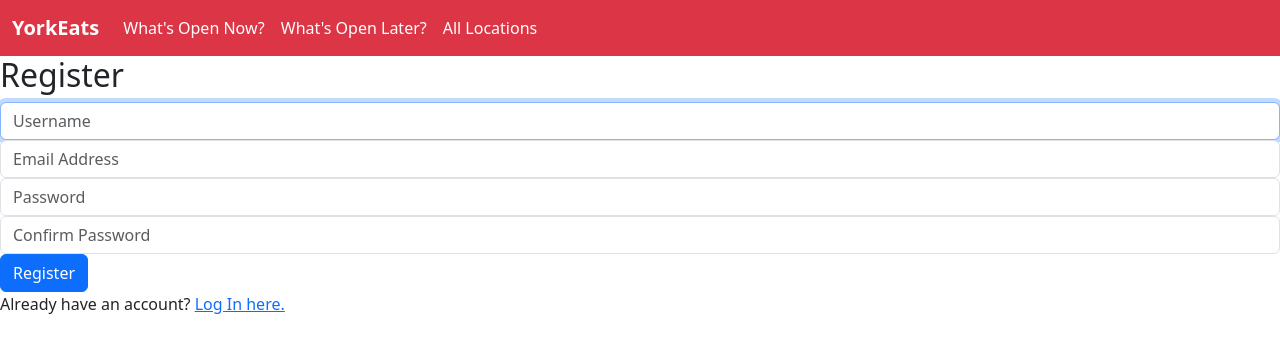
After one commit to sean-pj/YorkEats, a Django app: page /register in a window 1280 px wide. The commit adds this page. Shown: the top 353 px of the page. Run offline with Django 5.2, Linux system fonts and the light colour scheme.

Commit message:
Users and 5 star rating buttons

```diff
--- a/YorkEats/models.py
+++ b/YorkEats/models.py
@@ -1,4 +1,8 @@
 from django.db import models
+from django.contrib.auth.models import AbstractUser
+
+class User(AbstractUser):
+    pass
 
 # Create your models here.
 class Place(models.Model):
--- a/YorkEats/static/styles.css
+++ b/YorkEats/static/styles.css
@@ -5,3 +5,52 @@ h4 {
 #table > div {
     margin-bottom: 10px;
 }
+
+input[type="radio"]{
+    display: none;
+}
+
+label {
+    display: inline;
+    text-align: right;
+    /* Gets rid of whitespace, can also change html to do this with comments */
+    /* https://stackoverflow.com/questions/1931913/how-can-i-stop-the-new-line-from-adding-a-space-between-my-list-items-in-html */
+    /* float:left; */
+}
+
+input[type="radio"]+label{
+    color:black;
+    font-size: x-large;
+}
+
+input[type="radio"]:checked+label{
+    color:gold;
+    font-size: x-large;
+}
+
+/* https://tobiasahlin.com/blog/previous-sibling-css-has/ */
+
+label:has(~ input[type="radio"]:checked) {
+    color: gold;
+}
+
+input[type="radio"]+label:hover {
+    color: gold;
+}
+
+input[type="radio"]+label:has(~ input[type="radio"]+label:not(:checked):hover) {
+    color: gold;
+}
+
+/* <div>
+      <input type="radio" id="star5" name="rating" value="5" /><!--
+      --><label for="star5">★</label><!--
+      --><input type="radio" id="star4" name="rating" value="4" /><!--
+      --><label for="star4">★</label><!--
+      --><input type="radio" id="star3" name="rating" value="3" /><!--
+      --><label for="star3">★</label><!--
+      --><input type="radio" id="star2" name="rating" value="2" /><!--
+      --><label for="star2">★</label><!--
+      --><input type="radio" id="star1" name="rating" value="1" /><!--
+      --><label for="star1">★</label>
+    </div> */
--- a/YorkEats/templates/YorkEats/layout.html
+++ b/YorkEats/templates/YorkEats/layout.html
@@ -20,7 +20,7 @@
               <div class="collapse navbar-collapse text-white" id="navbarNav">
                 <ul class="navbar-nav">
                   <li class="nav-item">
-                    <a class="nav-link active text-white" aria-current="page" href="#">What's Open Now?</a>
+                    <a class="nav-link active text-white" aria-current="page" href="{% url 'index' %}">What's Open Now?</a>
                   </li>
                   <li class="nav-item">
                     <a class="nav-link text-white" href="#">What's Open Later?</a>
--- /dev/null
+++ b/YorkEats/templates/YorkEats/register.html
@@ -0,0 +1,30 @@
+{% extends "YorkEats/layout.html" %}
+
+{% block body %}
+
+    <h2>Register</h2>
+
+    {% if message %}
+        <div>{{ message }}</div>
+    {% endif %}
+
+    <form action="{% url 'register' %}" method="post">
+        {% csrf_token %}
+        <div class="form-group">
+            <input class="form-control" autofocus type="text" name="username" placeholder="Username">
+        </div>
+        <div class="form-group">
+            <input class="form-control" type="email" name="email" placeholder="Email Address">
+        </div>
+        <div class="form-group">
+            <input class="form-control" type="password" name="password" placeholder="Password">
+        </div>
+        <div class="form-group">
+            <input class="form-control" type="password" name="confirmation" placeholder="Confirm Password">
+        </div>
+        <input class="btn btn-primary" type="submit" value="Register">
+    </form>
+
+    Already have an account? <a href="{% url 'login' %}">Log In here.</a>
+
+{% endblock %}
--- a/YorkEats/urls.py
+++ b/YorkEats/urls.py
@@ -4,4 +4,7 @@ from . import views
 urlpatterns = [
     path("", views.index, name="index"),
     path("edit", views.edit, name="edit"),
+    path("register", views.register, name="register"),
+    path("login", views.login_view, name="login"),
+    path("logout", views.logout, name="logout")
 ]
--- a/YorkEats/views.py
+++ b/YorkEats/views.py
@@ -1,9 +1,12 @@
 from django.shortcuts import render
 from YorkEats.models import *
-from django.http import HttpResponse, JsonResponse
+from django.contrib.auth import authenticate, login, logout
+from django.http import HttpResponse, JsonResponse, HttpResponseRedirect
 from datetime import datetime
 from YorkEats.models import *
+from django.urls import reverse
 from django.db.models.functions import Length
+from django.db import IntegrityError
 import json
 from django.contrib.auth.decorators import login_required
 
@@ -35,9 +38,6 @@ def index(request):
                     date_format1 = '%I%p'
                     open_period.append(datetime.strptime(time, date_format1).time())
 
-        #Checks if location is open within the given time periods
-        place.is_open = False
-        place.save()
         for i in range(0, len(open_period) - 1, 2):
             if open_period[i] <= datetime.now().time() <= open_period[i + 1]:
                 place.is_open = True
@@ -54,7 +54,7 @@ def index(request):
         "dietary_options" : Place.objects.all().order_by(Length('dietary_options').desc()).first().dietary_options.split(", ")
     })
 
-# @login_required
+@login_required
 def edit(request):
 
     #Must be a post request
@@ -64,10 +64,61 @@ def edit(request):
     data = request.POST
     place = Place.objects.get(id=int(data.get("id")))
 
-    #Double check that the correct user is signed in
-    # if request.user != place.user:
-    #     return JsonResponse({"error": "Not signed in to the correct account"}, status=400)
+    # Double check that the correct user is signed in
+    if request.user != place.user:
+        return JsonResponse({"error": "Not signed in to the correct account"}, status=400)
 
     place.image = request.FILES.get("image")
     place.save()
     return JsonResponse(request.POST)
+
+
+def login_view(request):
+    if request.method == "POST":
+
+        # Attempt to sign user in
+        username = request.POST["username"]
+        password = request.POST["password"]
+        user = authenticate(request, username=username, password=password)
+
+        # Check if authentication successful
+        if user is not None:
+            login(request, user)
+            return HttpResponseRedirect(reverse("index"))
+        else:
+            return render(request, "YorkEats/login.html", {
+                "message": "Invalid username and/or password."
+            })
+    else:
+        return render(request, "YorkEats/login.html")
+
+
+def logout_view(request):
+    logout(request)
+    return HttpResponseRedirect(reverse("index"))
+
+def register(request):
+    if request.method == "POST":
+        username = request.POST["username"]
+        email = request.POST["email"]
+
+        # Ensure password matches confirmation
+        password = request.POST["password"]
+        confirmation = request.POST["confirmation"]
+        if password != confirmation:
+            return render(request, "YorkEats/register.html", {
+                "message": "Passwords must match."
+            })
+
+        # Attempt to create new user
+        try:
+            user = User.objects.create_user(username, email, password)
+            user.save()
+        except IntegrityError:
+            return render(request, "YorkEats/register.html", {
+                "message": "Username already taken."
+            })
+        login(request, user)
+        return HttpResponseRedirect(reverse("index"))
+    else:
+        return render(request, "YorkEats/register.html")
--- a/YorkGuide/settings.py
+++ b/YorkGuide/settings.py
@@ -128,3 +128,6 @@ MEDIA_ROOT = os.path.join('media')
 # https://docs.djangoproject.com/en/5.0/ref/settings/#default-auto-field
 
 DEFAULT_AUTO_FIELD = 'django.db.models.BigAutoField'
+
+#https://stackoverflow.com/questions/49189402/auth-user-groups-fields-e304-reverse-accessor-for-user-groups-clashes-with
+AUTH_USER_MODEL = "YorkEats.User"
```
Also changed, not shown: YorkEats/static/home.js (+3 -40 lines), YorkEats/templates/YorkEats/index.html (+20 -4 lines), YorkEats/templates/YorkEats/login.html (added, +24 -0 lines), YorkEats/migrations/0001_initial.py, YorkEats/migrations/0002_place_is_open.py (deleted), YorkEats/migrations/0003_place_timestamp.py (deleted), YorkEats/migrations/0004_place_image_alter_place_timestamp.py (deleted).
